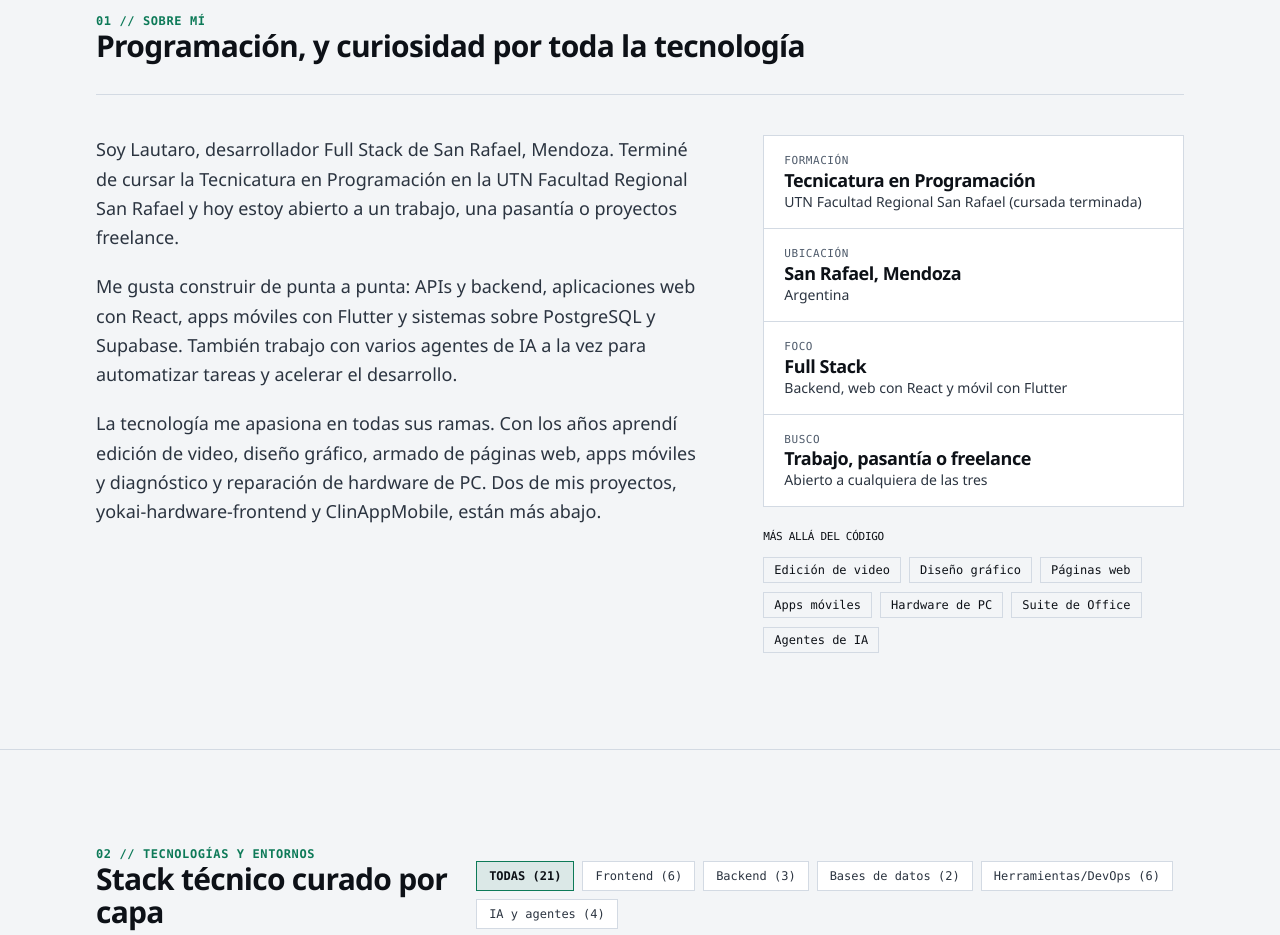
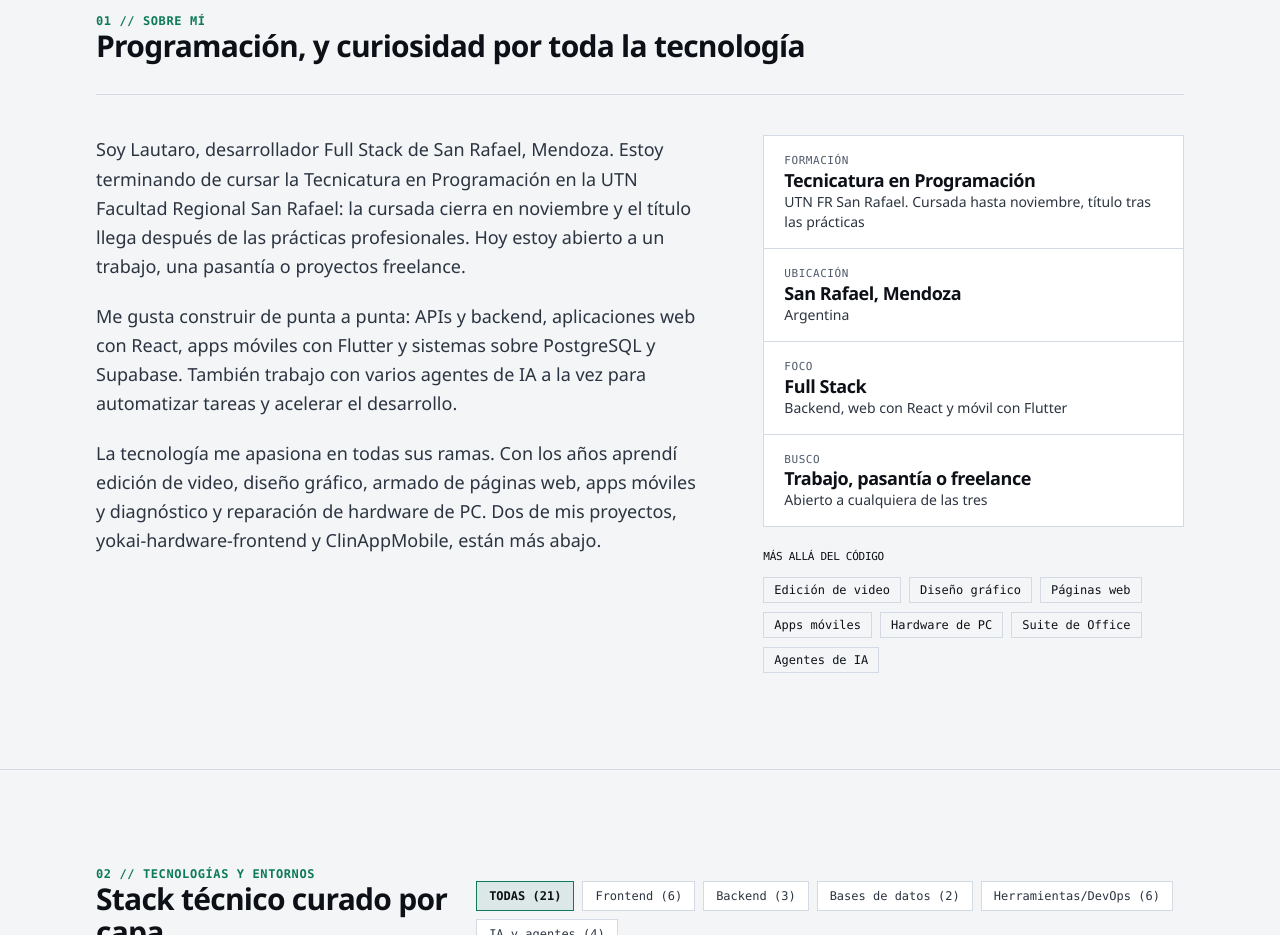
Before and after one commit to Lautaro-404/portfolio, a React (Vite) app: page / in a window 1280 px wide. Shown: the part 920-1855 px from the top of the page. Built offline with nearby package versions, Linux system fonts and the light colour scheme.

Commit message:
fix: aclara estado de cursada y titulo en sobre mi

```diff
--- a/src/components/About.tsx
+++ b/src/components/About.tsx
@@ -5,7 +5,7 @@ const FACTS = [
   {
     label: 'FORMACIÓN',
     value: 'Tecnicatura en Programación',
-    detail: 'UTN Facultad Regional San Rafael (cursada terminada)',
+    detail: 'UTN FR San Rafael. Cursada hasta noviembre, título tras las prácticas',
   },
   {
     label: 'UBICACIÓN',
@@ -45,9 +45,10 @@ export function About() {
         <div className="space-y-5 text-base leading-relaxed text-[var(--text-secondary)] sm:text-lg lg:col-span-7">
           <p>
             Soy Lautaro, desarrollador Full Stack de San Rafael, Mendoza.
-            Terminé de cursar la Tecnicatura en Programación en la UTN Facultad
-            Regional San Rafael y hoy estoy abierto a un trabajo, una pasantía
-            o proyectos freelance.
+            Estoy terminando de cursar la Tecnicatura en Programación en la UTN
+            Facultad Regional San Rafael: la cursada cierra en noviembre y el
+            título llega después de las prácticas profesionales. Hoy estoy
+            abierto a un trabajo, una pasantía o proyectos freelance.
           </p>
           <p>
             Me gusta construir de punta a punta: APIs y backend, aplicaciones
```
